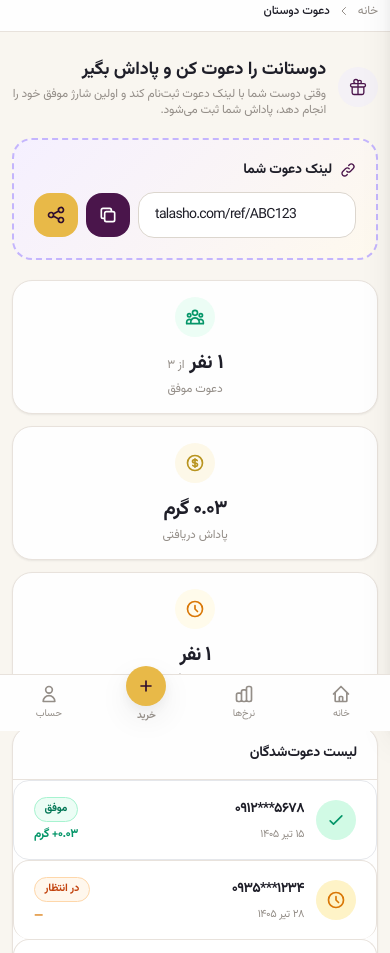
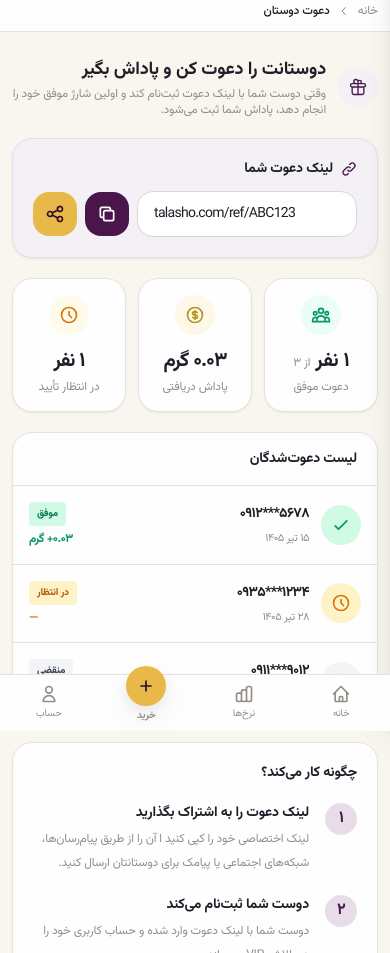
Before and after one commit to MCr781/TalaSho, a website: page wallet/invite.html in a window 390 px wide. Shown: the part 113-1066 px from the top of the page. Drawn offline with Linux system fonts and the light colour scheme.

Commit message:
invite page half responsived

```diff
--- a/wallet/invite.html
+++ b/wallet/invite.html
@@ -178,7 +178,7 @@
   <script src="../assets/js/global-shell.js?v=1" defer></script>
 </head>
 
-<body class="bg-background text-content-body antialiased min-h-screen flex flex-col">
+<body class="bg-background text-content-body antialiased min-h-screen flex flex-col overflow-x-hidden">
 
 
   <!-- ════════════════════════════════════════════════════════════════════
@@ -911,7 +911,7 @@
             </div>
 
             <!-- REFERRAL LINK BOX -->
-            <div class="invite-card referral-link-box rounded-2xl p-5 lg:p-6">
+            <div class="bg-primary-50 border border-primary-100 rounded-2xl p-5 lg:p-6 shadow-sm">
               <div class="flex items-center gap-2 mb-3">
                 <svg xmlns="http://www.w3.org/2000/svg" class="w-4 h-4 text-primary-600" fill="none" viewBox="0 0 24 24" stroke="currentColor">
                   <path stroke-linecap="round" stroke-linejoin="round" stroke-width="2" d="M13.828 10.172a4 4 0 00-5.656 0l-4 4a4 4 0 105.656 5.656l1.102-1.101m-.758-4.899a4 4 0 005.656 0l4-4a4 4 0 00-5.656-5.656l-1.1 1.1"/>
@@ -940,7 +940,7 @@
             </div>
 
             <!-- STATS ROW -->
-            <div class="stats-row">
+            <div class="grid grid-cols-3 gap-3">
               <!-- Successful invites -->
               <div class="invite-card bg-surface rounded-2xl border border-border shadow-sm p-4 text-center">
                 <div class="w-10 h-10 mx-auto rounded-2xl bg-emerald-50 flex items-center justify-center mb-3">
@@ -983,7 +983,7 @@
               <div class="divide-y divide-border">
 
                 <!-- Item 1 — Success -->
-                <div class="transaction-item">
+                <div class="flex items-center gap-3 p-4 hover:bg-background transition-colors">
                   <div class="w-10 h-10 rounded-full bg-emerald-100 flex items-center justify-center flex-shrink-0">
                     <svg xmlns="http://www.w3.org/2000/svg" class="w-5 h-5 text-emerald-600" fill="none" viewBox="0 0 24 24" stroke="currentColor">
                       <path stroke-linecap="round" stroke-linejoin="round" stroke-width="2" d="M5 13l4 4L19 7"/>
@@ -992,7 +992,7 @@
                   <div class="flex-1 min-w-0">
                     <div class="flex items-center justify-between gap-2">
                       <p class="text-sm font-bold text-content-heading truncate font-latin" dir="ltr">۰۹۱۲***۵۶۷۸</p>
-                      <span class="status-badge success">موفق</span>
+                      <span class="text-[10px] font-bold px-2 py-1 rounded bg-emerald-100 text-emerald-700">موفق</span>
                     </div>
                     <div class="flex items-center justify-between gap-2 mt-1">
                       <p class="text-[11px] text-content-muted"><span class="font-latin" dir="ltr">۱۵</span> تیر <span class="font-latin" dir="ltr">۱۴۰۵</span></p>
@@ -1002,7 +1002,7 @@
                 </div>
 
                 <!-- Item 2 — Pending -->
-                <div class="transaction-item">
+                <div class="flex items-center gap-3 p-4 hover:bg-background transition-colors">
                   <div class="w-10 h-10 rounded-full bg-amber-100 flex items-center justify-center flex-shrink-0">
                     <svg xmlns="http://www.w3.org/2000/svg" class="w-5 h-5 text-amber-600" fill="none" viewBox="0 0 24 24" stroke="currentColor">
                       <path stroke-linecap="round" stroke-linejoin="round" stroke-width="2" d="M12 8v4l3 3m6-3a9 9 0 11-18 0 9 9 0 0118 0z"/>
@@ -1011,7 +1011,7 @@
                   <div class="flex-1 min-w-0">
                     <div class="flex items-center justify-between gap-2">
                       <p class="text-sm font-bold text-content-heading truncate font-latin" dir="ltr">۰۹۳۵***۱۲۳۴</p>
-                      <span class="status-badge pending">در انتظار</span>
+                      <span class="text-[10px] font-bold px-2 py-1 rounded bg-amber-100 text-amber-700">در انتظار</span>
                     </div>
                     <div class="flex items-center justify-between gap-2 mt-1">
                       <p class="text-[11px] text-content-muted"><span class="font-latin" dir="ltr">۲۸</span> تیر <span class="font-latin" dir="ltr">۱۴۰۵</span></p>
@@ -1021,7 +1021,7 @@
                 </div>
 
                 <!-- Item 3 — Expired -->
-                <div class="transaction-item">
+                <div class="flex items-center gap-3 p-4 hover:bg-background transition-colors">
                   <div class="w-10 h-10 rounded-full bg-gray-100 flex items-center justify-center flex-shrink-0">
                     <svg xmlns="http://www.w3.org/2000/svg" class="w-5 h-5 text-gray-400" fill="none" viewBox="0 0 24 24" stroke="currentColor">
                       <path stroke-linecap="round" stroke-linejoin="round" stroke-width="2" d="M18.364 18.364A9 9 0 005.636 5.636m12.728 12.728A9 9 0 015.636 5.636m12.728 12.728L5.636 5.636"/>
@@ -1030,7 +1030,7 @@
                   <div class="flex-1 min-w-0">
                     <div class="flex items-center justify-between gap-2">
                       <p class="text-sm font-bold text-content-heading truncate font-latin" dir="ltr">۰۹۱۱***۹۰۱۲</p>
-                      <span class="status-badge expired">منقضی</span>
+                      <span class="text-[10px] font-bold px-2 py-1 rounded bg-gray-100 text-gray-700">منقضی</span>
                     </div>
                     <div class="flex items-center justify-between gap-2 mt-1">
                       <p class="text-[11px] text-content-muted"><span class="font-latin" dir="ltr">۳</span> خرداد <span class="font-latin" dir="ltr">۱۴۰۵</span></p>
@@ -1049,7 +1049,7 @@
 
                 <!-- Step 1 -->
                 <div class="flex items-start gap-4">
-                  <div class="step-number font-latin" dir="ltr">۱</div>
+                  <div class="w-8 h-8 rounded-full bg-primary-100 text-primary-600 flex items-center justify-center font-bold shrink-0 font-latin" dir="ltr">۱</div>
                   <div>
                     <p class="text-sm font-bold text-content-heading">لینک دعوت را به اشتراک بگذارید</p>
                     <p class="text-xs text-content-muted mt-1 leading-6">لینک اختصاصی خود را کپی کنید ا آن را از طریق پیام‌رسان‌ها، شبکه‌های اجتماعی یا پیامک برای دوستانتان ارسال کنید.</p>
@@ -1058,7 +1058,7 @@
 
                 <!-- Step 2 -->
                 <div class="flex items-start gap-4">
-                  <div class="step-number font-latin" dir="ltr">۲</div>
+                  <div class="w-8 h-8 rounded-full bg-primary-100 text-primary-600 flex items-center justify-center font-bold shrink-0 font-latin" dir="ltr">۲</div>
                   <div>
                     <p class="text-sm font-bold text-content-heading">دوست شما ثبت‌نام می‌کند</p>
                     <p class="text-xs text-content-muted mt-1 leading-6">دوست شما با لینک دعوت وارد شده و حساب کاربری خود را در طلاشو VIP می‌سازد.</p>
@@ -1067,7 +1067,7 @@
 
                 <!-- Step 3 -->
                 <div class="flex items-start gap-4">
-                  <div class="step-number font-latin" dir="ltr">۳</div>
+                  <div class="w-8 h-8 rounded-full bg-primary-100 text-primary-600 flex items-center justify-center font-bold shrink-0 font-latin" dir="ltr">۳</div>
                   <div>
                     <p class="text-sm font-bold text-content-heading">اولین شارژ موفق را انجام می‌دهد</p>
                     <p class="text-xs text-content-muted mt-1 leading-6">پس از ثبت‌نام، دوست شما کیف پول خود را با حداقل ۵۰۰ هزار تومان شارژ می‌کند.</p>
@@ -1076,7 +1076,7 @@
 
                 <!-- Step 4 -->
                 <div class="flex items-start gap-4">
-                  <div class="step-number font-latin" dir="ltr">۴</div>
+                  <div class="w-8 h-8 rounded-full bg-primary-100 text-primary-600 flex items-center justify-center font-bold shrink-0 font-latin" dir="ltr">۴</div>
                   <div>
                     <p class="text-sm font-bold text-content-heading">پاداش ۰.۰۳ گرمی دریافت کنید</p>
                     <p class="text-xs text-content-muted mt-1 leading-6">به محض تأیید شارژ، ۰.۰۳ گرم طلای آب‌شده به عنوان پاداش به حساب شما واریز می‌شود.</p>
```
Also changed, not shown: assets/css/style.css.
